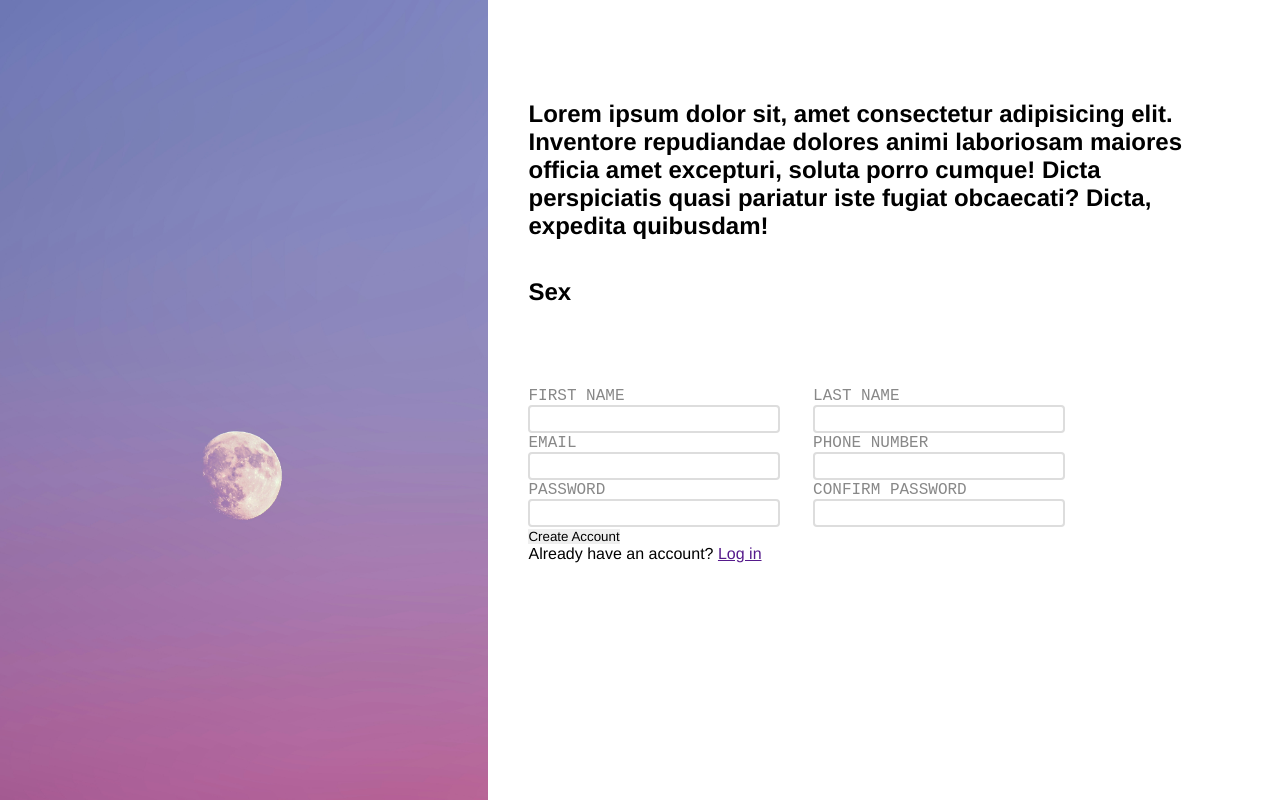
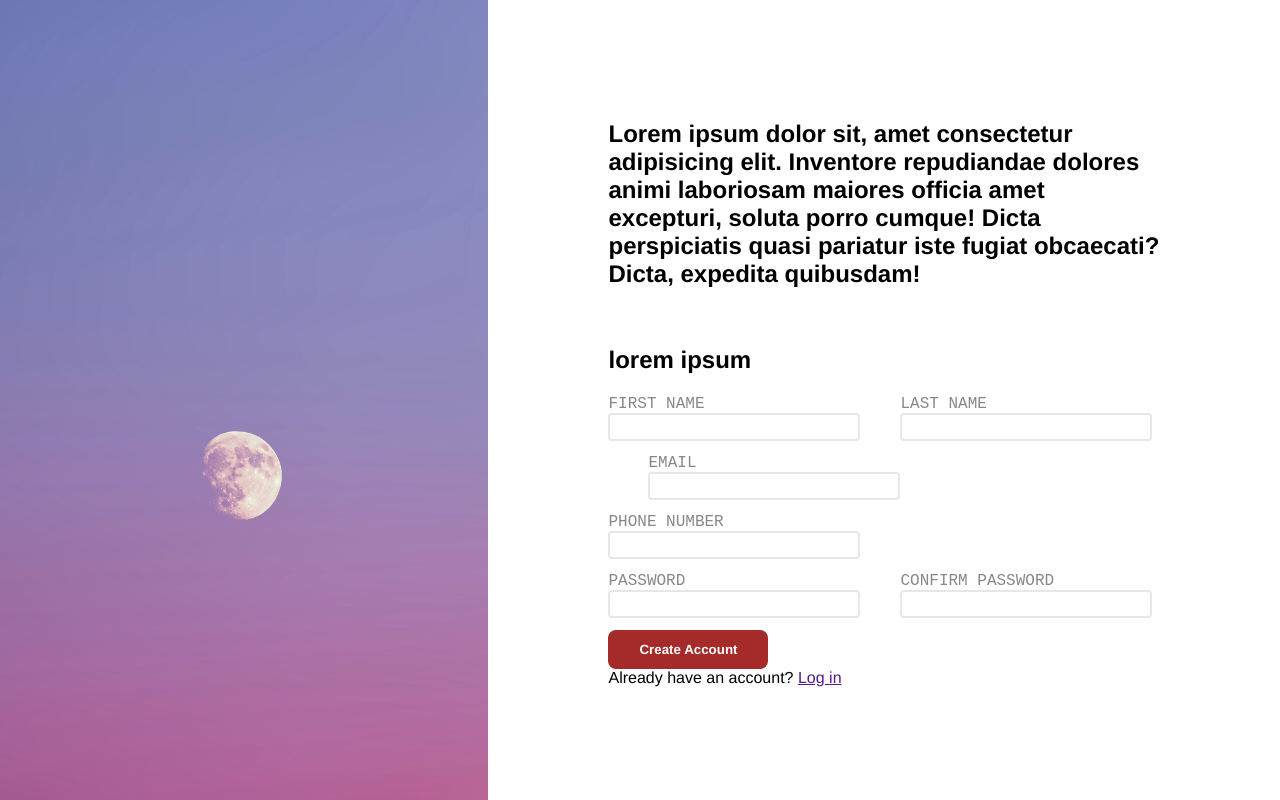
Before and after one commit to Retsene/sign-up-form, a plain HTML site: page index.html in a window 1280 px wide. Shown: the top 800 px of the page. Drawn offline with Linux system fonts and the light colour scheme.

Commit message:
Rough Finish

```diff
--- a/index.html
+++ b/index.html
@@ -17,7 +17,7 @@
           obcaecati? Dicta, expedita quibusdam!
         </h2>
         <br />
-        <h2>Sex</h2>
+        <h2>lorem ipsum</h2>
 
         <form>
           <div class="form-field">
@@ -33,12 +33,22 @@
 
           <div class="form-field">
             <label for="email">EMAIL</label><br />
-            <input type="mail" id="email" name="email" />
+            <input
+              type="email"
+              id="email"
+              name="email"
+              pattern="^[\w-\.]+@([\w-]+\.)+[\w-]{2,4}$"
+            />
           </div>
 
           <div class="form-field">
             <label for="phone-number">PHONE NUMBER</label><br />
-            <input type="text" id="phone-number" name="phone-number" />
+            <input
+              type="text"
+              id="phone-number"
+              name="phone-number"
+              pattern="^[0-9]+"
+            />
           </div>
           <br />
 
@@ -55,8 +65,8 @@
               name="confirm-password"
             />
           </div>
+          <button type="submit">Create Account</button>
         </form>
-        <button id="create-account">Create Account</button>
         <div>Already have an account? <a href="">Log in</a></div>
       </div>
     </div>
--- a/style.css
+++ b/style.css
@@ -16,18 +16,19 @@
 }
 
 .sign-up {
-  margin: 100px 40px;
+  margin: 100px 120px;
   flex: 1;
 }
 
 h2 {
   margin-bottom: 20px;
+  margin-top: 20px;
 }
 
 form {
-  margin-top: 80px;
   display: flex;
   flex-wrap: wrap;
+  gap: 12px 40px;
 }
 
 label {
@@ -37,12 +38,27 @@ label {
 }
 
 input {
-  border: 2px solid #dddddd;
+  border: 2px solid #e5e7eb;
   border-radius: 4px;
   padding: 0 4px;
   width: 240px;
   height: 24px;
 }
+
+input:invalid {
+  border: 2px solid red;
+  outline: none;
+}
+
 .form-field {
   flex: 0 0 40%;
 }
+
+button[type="submit"] {
+  background-color: brown;
+  padding: 12px;
+  color: white;
+  font-weight: bolder;
+  border-radius: 8px;
+  width: 160px;
+}
```
Also changed, not shown: 2 other files.
